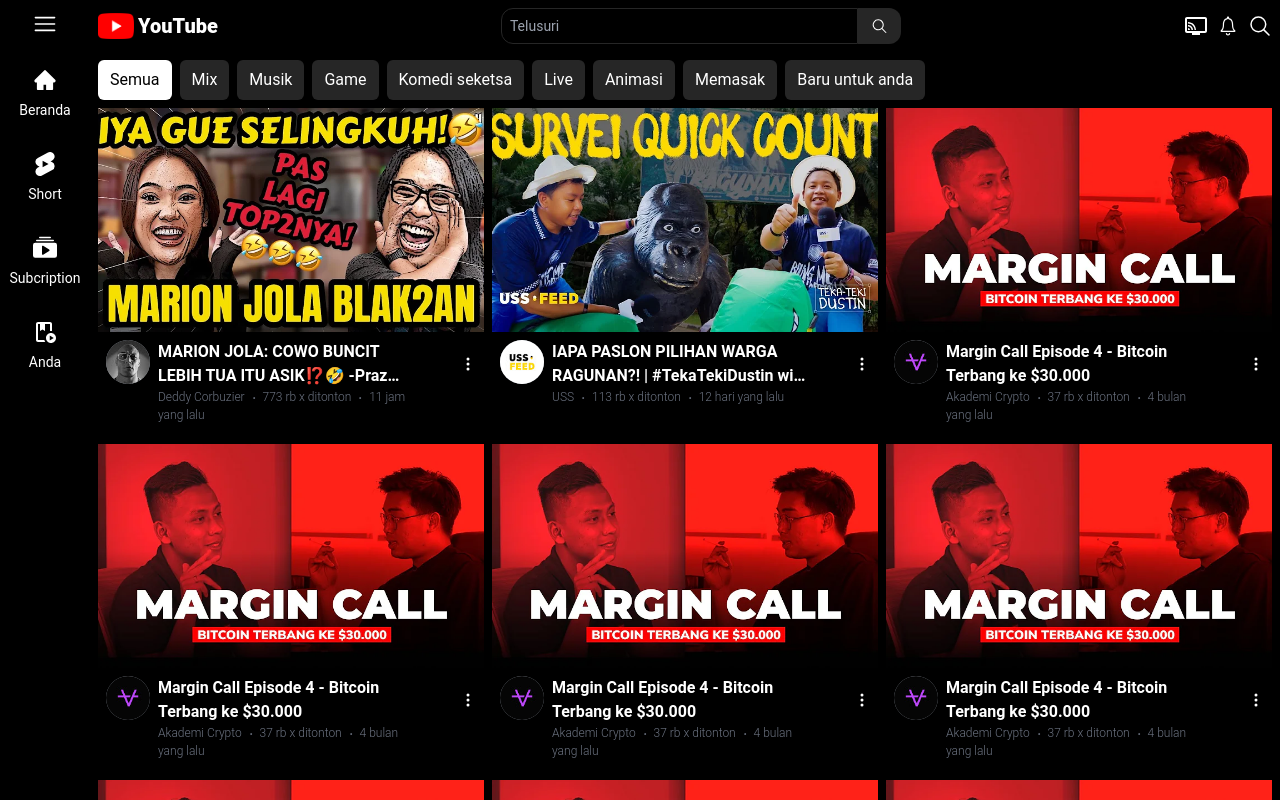
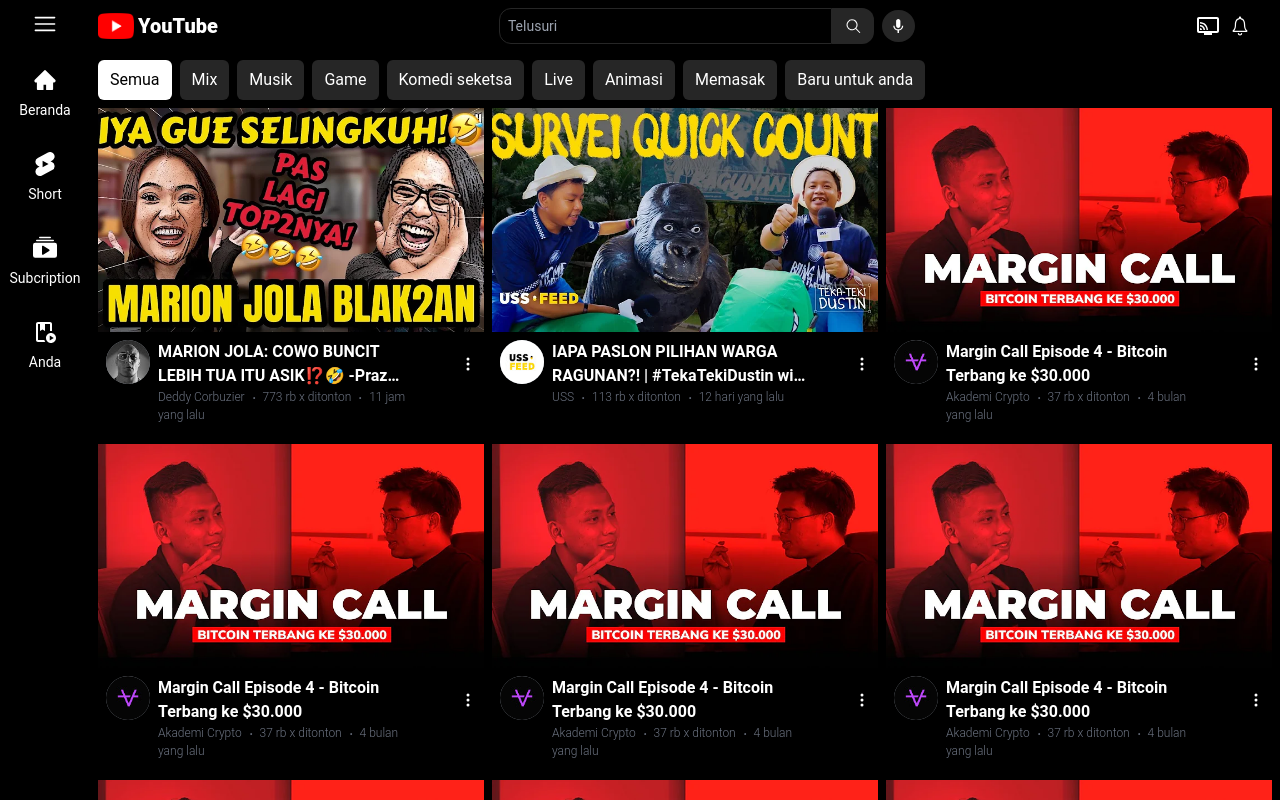
Before and after one commit to AmarPalevi02/slicing-youtube, a React (Create React App) app: page / in a window 1280 px wide. Built offline with nearby package versions, Linux system fonts and the light colour scheme; the HTML template or start-up script is replaced by a standard one.

Commit message:
update: searchbar

```diff
--- a/src/components/orgabisems/searchbar/InputSearch.jsx
+++ b/src/components/orgabisems/searchbar/InputSearch.jsx
@@ -1,10 +1,12 @@
 import React from 'react'
 import { GoSearch } from "react-icons/go";
+import { IoMdMic } from "react-icons/io";
 
 const InputSearch = () => {
    return (
-      <div className='w-[25rem] h-9 relative'>
-         <div className="h-full w-full flex items-center">
+      <div className='hidden md:block w-[26rem] h-9 relative'>
+         <div className="flex items-center w-full h-full gap-2">
+            <div className="h-full w-full flex">
                <input
                   type="text"
                   placeholder='Telusuri'
@@ -14,6 +16,10 @@
                   <GoSearch className='w-full text-center font-bold' />
                </button>
             </div>
+            <button className='bg-neutral-800 w-9 h-8 rounded-full text-white flex items-center  justify-center'>
+               <IoMdMic className='w-full text-md text-center' />
+            </button>
+         </div>
       </div>
    )
 }
--- a/src/components/orgabisems/searchbar/SearchBar.jsx
+++ b/src/components/orgabisems/searchbar/SearchBar.jsx
@@ -8,14 +8,14 @@
 
 const SearchBar = ({onTogle, handleIsTogel}) => {
    return (
-      <div className="mb-2">
+      <div className="mb-2 md:pr-5">
          <div className='flex justify-between items-center pt-2'>
             <Logo />
             <InputSearch />
             <div className="flex gap-2 items-center">
                <MdConnectedTv className='text-white text-2xl font-semibold' />
                <IoIosNotificationsOutline className='text-white text-2xl font-semibold' />
-               <button>
+               <button className='md:hidden'>
                   <IoSearchOutline className='text-white text-2xl font-semibold' />
                </button>
             </div>
```
Lines whose indentation alone changed are shown as unchanged.
